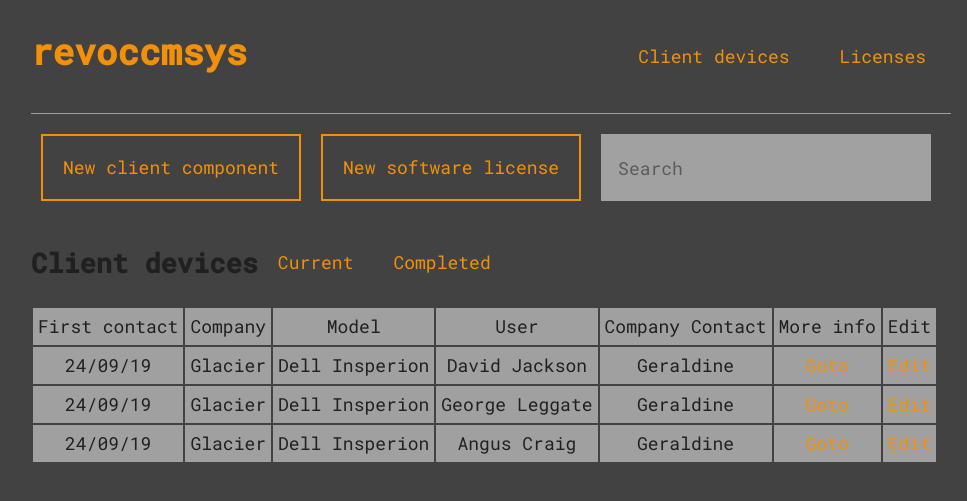
After one commit to xeofd/opencmsys, a PHP site: page /newcomponent.php in a window 1280 px wide. The commit adds this page. Shown: the top 501 px of the page, without its empty margins (149-1116 px from the left). Run offline with PHP 8.4, Linux system fonts and the light colour scheme.

Commit message:
Wednesday night 1 - Setting up client computers list

```diff
--- a/css/core.css
+++ b/css/core.css
@@ -53,7 +53,7 @@ ul{
 }
 .container-small{
     margin: 0 auto;
-    width: 420px;
+    width: 450px;
 }
 
 .split{
@@ -61,6 +61,7 @@ ul{
 }
 
 td{
+    text-align: center;
     padding: 5px;
     background: rgb(160, 160, 160);
 }
@@ -88,6 +89,10 @@ nav{
     background: rgb(242, 145, 9);
     color: rgb(32, 32, 32);
 }
+.nav-block-list{
+    margin: 0 10px;
+    padding: 10px;
+}
 .nav-block-search{
     padding: 0;
     border: none;
--- /dev/null
+++ b/newcomponent.php
@@ -0,0 +1,88 @@
+<!DOCTYPE html>
+<html>
+
+    <head>
+        <!-- Meta tags -->
+        <title>revoccmsys</title>
+        <!-- Links -->
+        <link href="https://fonts.googleapis.com/css?family=Roboto+Mono:400,500&display=swap" rel="stylesheet">
+        <link type="text/css" rel="stylesheet" href="css/core.css" />
+        <!-- Scripts -->
+    </head>
+
+    <body>
+
+        <?php require("scripts/header.php"); ?>
+
+        <div class="container-large">
+
+            <div class="container-large">
+
+                <ul>
+
+                    <li class="left">
+
+                        <h2>Client devices</h2>
+
+                    </li>
+
+                    <li class="left nav-block-list">
+
+                        <a href="#"><p>Current</p></a>
+
+                    </li>
+
+                    <li class="left nav-block-list">
+
+                        <a href="#"><p>Completed</p></a>
+
+                    </li>
+
+                </ul>
+
+                <table>
+                    <tr id="current_devices_title">
+                        <td>First contact</td>
+                        <td>Company</td>
+                        <td>Model</td>
+                        <td>User</td>
+                        <td>Company Contact</td>
+                        <td>More info</td>
+                        <td>Edit</td>
+                    </tr>
+                    <tr>
+                        <td>24/09/19</td>
+                        <td>Glacier</td>
+                        <td>Dell Insperion</td>
+                        <td>David Jackson</td>
+                        <td>Geraldine</td>
+                        <td><a href="#">Goto</a></td>
+                        <td><a href="#">Edit</a></td>
+                    </tr>
+                    <tr>
+                        <td>24/09/19</td>
+                        <td>Glacier</td>
+                        <td>Dell Insperion</td>
+                        <td>George Leggate</td>
+                        <td>Geraldine</td>
+                        <td><a href="#">Goto</a></td>
+                        <td><a href="#">Edit</a></td>
+                    </tr>
+                    <tr>
+                        <td>24/09/19</td>
+                        <td>Glacier</td>
+                        <td>Dell Insperion</td>
+                        <td>Angus Craig</td>
+                        <td>Geraldine</td>
+                        <td><a href="#">Goto</a></td>
+                        <td><a href="#">Edit</a></td>
+                    </tr>
+                </table>
+
+            </div>
+
+        </div>
+
+    </body>
+
+</html>
--- /dev/null
+++ b/scripts/header.php
@@ -0,0 +1,63 @@
+<?php
+
+$header_items = <<<EOL
+<header id="header_outer" class="container-large header-outer">
+
+<ul>
+
+    <li class="left">
+
+        <h1 class="orange">revoccmsys</h1>
+
+    </li>
+
+    <a href="/license.php" class="clear"><li class="right nav-block-head">
+
+            <p>Licenses</p>
+
+        </li></a>
+
+    <a href="/components.php" class="clear"><li class="right nav-block-head">
+
+        <p>Client devices</p>
+
+    </li></a>
+
+</ul>
+
+</header>
+
+<nav class="container-large">
+
+<ul>
+
+    <a href="/newcomponent.php" class="clear"><li class="left nav-block">
+
+        <p>New client component</p>
+
+    </li></a>
+
+    <a href="/newlicense.php" class="clear"><li class="left nav-block">
+
+        <p>New software license</p>
+
+    </li></a>
+
+    <li class="left nav-block nav-block-search">
+
+        <form>
+
+            <input type="search" placeholder="Search" class="nav-search" id="nav_search" name="nav_search" />
+
+        </form>
+
+    </li>
+
+</ul>
+
+</nav>
+EOL;
+
+echo($header_items);
+
+?>
```
Also changed, not shown: index.php (added, +70 -0 lines).
